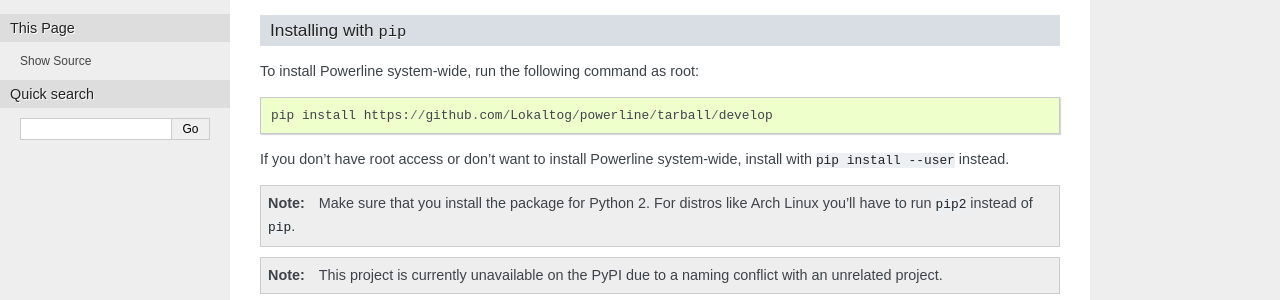
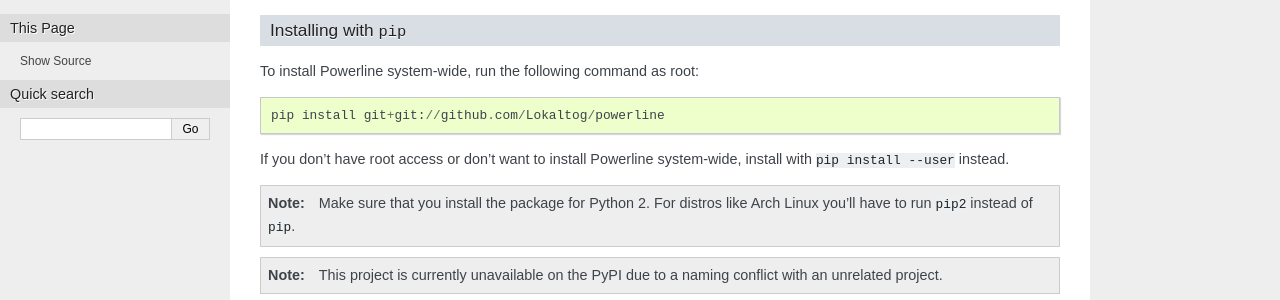
Before and after one commit to someyooyo/someyooyo, a Sphinx documentation site: the page built from docs/source/overview.rst, in a window 1280 px wide and 900 px high, scrolled down 419 px. Shown: the part 152-452 px from the top of the window. Built offline with Sphinx 7.4.7, drawn with Linux system fonts in a browser that asks for light colours.

Commit message:
Update pip install URI in the docs

```diff
--- a/docs/source/overview.rst
+++ b/docs/source/overview.rst
@@ -34,7 +34,7 @@ Installing with ``pip``
 
 To install Powerline system-wide, run the following command as root::
 
-    pip install https://github.com/Lokaltog/powerline/tarball/develop
+    pip install git+git://github.com/Lokaltog/powerline
 
 If you don't have root access or don't want to install Powerline
 system-wide, install with ``pip install --user`` instead.
```
